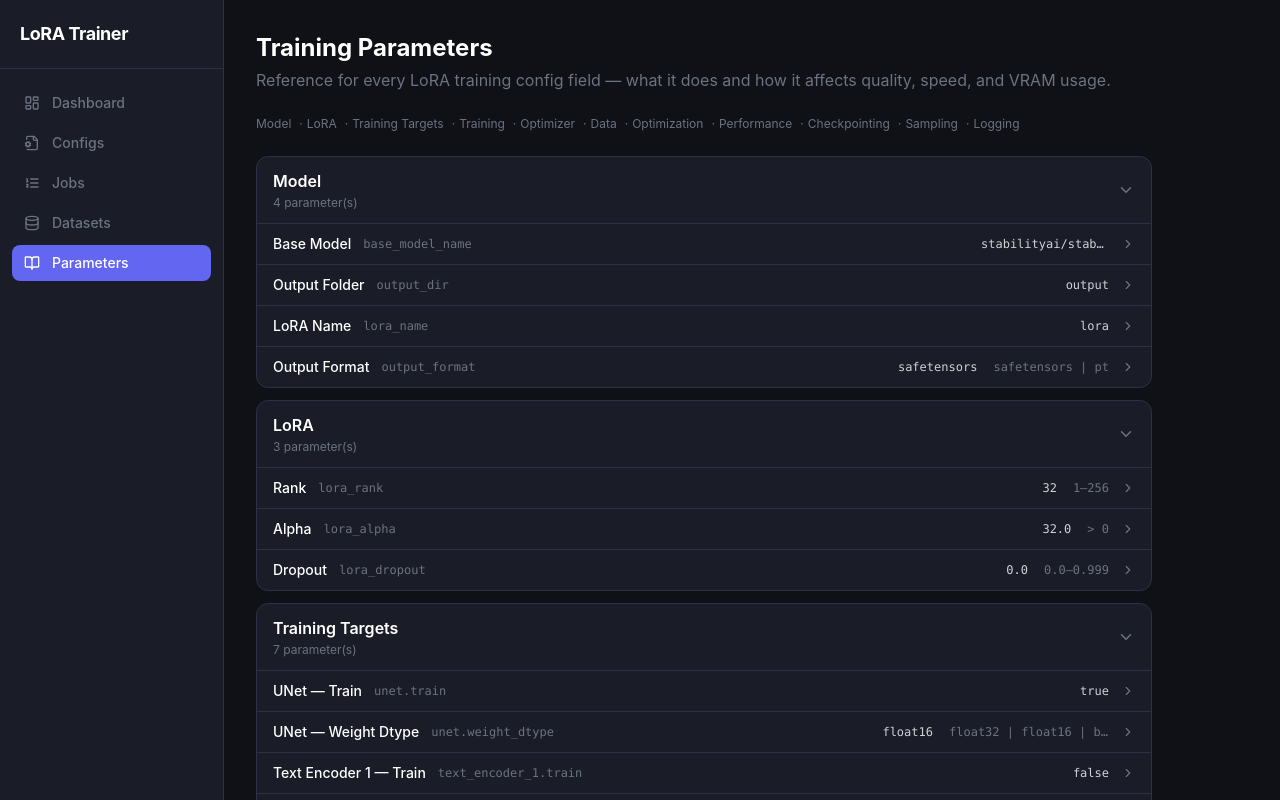
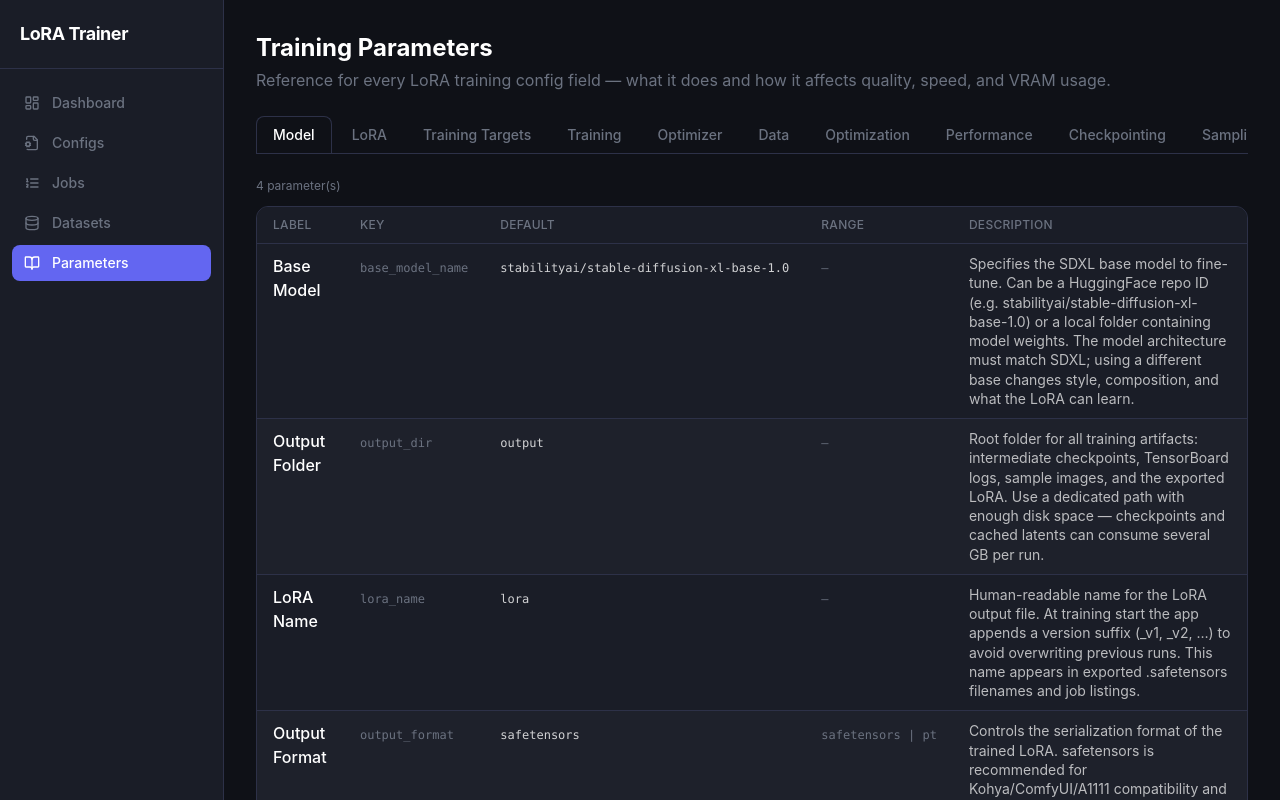
Before and after one commit to andyfirez/lora-trainer, a Next.js app in the folder frontend/: page /parameters in a window 1280 px wide. Shown: the top 800 px of the page. Built offline with nearby package versions, Linux system fonts and the light colour scheme.

Commit message:
feat: replace parameter reference collapsibles with tabbed table (FIR-7)
Co-authored-by: andyfirez <andyfirez@users.noreply.github.com>

```diff
--- a/frontend/src/components/ParameterReferencePage.tsx
+++ b/frontend/src/components/ParameterReferencePage.tsx
@@ -1,31 +1,13 @@
 "use client";
 
 import { useCallback, useEffect, useMemo, useState } from "react";
-import { ChevronDown, ChevronRight } from "lucide-react";
 import { TRAIN_PARAMETER_METADATA } from "@/lib/trainParameterMetadata";
 import { TRAIN_SECTION_ORDER, groupBySection, parameterAnchor } from "@/lib/parameterUtils";
 import type { ParameterMeta } from "@/lib/parameterUtils";
 
-function ParameterRow({
-  entry,
-  expanded,
-  onToggle,
-}: {
-  entry: ParameterMeta;
-  expanded: boolean;
-  onToggle: () => void;
-}) {
-  const anchor = parameterAnchor(entry.key);
-
+function ParameterBadges({ entry }: { entry: ParameterMeta }) {
   return (
-    <div id={anchor} className="scroll-mt-24 border-b border-[var(--border)] last:border-b-0">
-      <button
-        type="button"
-        onClick={onToggle}
-        className="w-full flex items-center gap-3 px-4 py-2.5 text-left hover:bg-white/5 transition-colors"
-      >
-        <div className="flex-1 min-w-0 flex flex-wrap items-center gap-x-3 gap-y-1">
-          <span className="text-sm font-medium text-white shrink-0">{entry.label}</span>
+    <>
       {entry.yamlOnly && (
         <span className="rounded-full bg-amber-500/15 px-1.5 py-0.5 text-[10px] font-medium uppercase tracking-wide text-amber-400">
           YAML only
@@ -36,94 +18,71 @@ function ParameterRow({
           Deprecated
         </span>
       )}
-          <code className="text-xs text-[var(--muted)] font-mono truncate">{entry.key}</code>
-        </div>
-        <div className="hidden sm:flex items-center gap-4 shrink-0 text-xs text-[var(--muted)]">
-          {entry.defaultValue != null && (
-            <span className="font-mono text-white/80 max-w-[8rem] truncate" title={entry.defaultValue}>
-              {entry.defaultValue}
-            </span>
-          )}
-          {entry.constraints != null && (
-            <span className="font-mono max-w-[10rem] truncate" title={entry.constraints}>
-              {entry.constraints}
-            </span>
-          )}
-        </div>
-        {expanded ? (
-          <ChevronDown size={14} className="text-[var(--muted)] shrink-0" />
-        ) : (
-          <ChevronRight size={14} className="text-[var(--muted)] shrink-0" />
-        )}
-      </button>
-      {expanded && (
-        <div className="px-4 pb-3 pt-0">
-          <p className="text-sm text-white/90 leading-relaxed">{entry.description}</p>
-          <dl className="mt-2 flex flex-wrap gap-x-6 gap-y-1 text-xs sm:hidden">
-            {entry.defaultValue != null && (
-              <div>
-                <dt className="text-[var(--muted)] inline">Default: </dt>
-                <dd className="text-white font-mono inline">{entry.defaultValue}</dd>
-              </div>
-            )}
-            {entry.constraints != null && (
-              <div>
-                <dt className="text-[var(--muted)] inline">Range: </dt>
-                <dd className="text-white font-mono inline">{entry.constraints}</dd>
-              </div>
-            )}
-          </dl>
-        </div>
-      )}
-    </div>
+    </>
   );
 }
 
-function SectionBlock({
-  section,
-  items,
-  open,
-  onToggle,
-  expandedRows,
-  onToggleRow,
-}: {
-  section: string;
-  items: ParameterMeta[];
-  open: boolean;
-  onToggle: () => void;
-  expandedRows: Record<string, boolean>;
-  onToggleRow: (key: string) => void;
-}) {
+function ParameterTableRow({ entry }: { entry: ParameterMeta }) {
+  const anchor = parameterAnchor(entry.key);
+
   return (
-    <section id={`section-${parameterAnchor(section)}`} className="bg-[var(--surface)] rounded-xl border border-[var(--border)] overflow-hidden scroll-mt-24">
-      <button
-        type="button"
-        onClick={onToggle}
-        className="w-full flex items-center justify-between px-4 py-3 text-left hover:bg-white/5 transition-colors"
-      >
-        <div>
-          <h2 className="text-base font-semibold text-white">{section}</h2>
-          <p className="text-xs text-[var(--muted)] mt-0.5">{items.length} parameter(s)</p>
+    <tr id={anchor} className="scroll-mt-24 even:bg-white/[0.02] border-b border-[var(--border)] last:border-b-0">
+      <td className="px-4 py-2.5 align-top">
+        <div className="flex flex-wrap items-center gap-x-2 gap-y-1">
+          <span className="font-medium text-white">{entry.label}</span>
+          <ParameterBadges entry={entry} />
         </div>
-        {open ? (
-          <ChevronDown size={18} className="text-[var(--muted)] shrink-0" />
-        ) : (
-          <ChevronRight size={18} className="text-[var(--muted)] shrink-0" />
-        )}
-      </button>
-      {open && (
-        <div className="border-t border-[var(--border)]">
+      </td>
+      <td className="px-4 py-2.5 align-top">
+        <code className="font-mono text-xs text-[var(--muted)] whitespace-nowrap">{entry.key}</code>
+      </td>
+      <td className="px-4 py-2.5 align-top">
+        <span className="font-mono text-xs text-white/80 tabular-nums whitespace-nowrap">
+          {entry.defaultValue ?? "—"}
+        </span>
+      </td>
+      <td className="px-4 py-2.5 align-top">
+        <span className="font-mono text-xs text-[var(--muted)] whitespace-nowrap">
+          {entry.constraints ?? "—"}
+        </span>
+      </td>
+      <td className="px-4 py-2.5 align-top min-w-[16rem]">
+        <p className="text-sm text-white/70 leading-snug">{entry.description}</p>
+      </td>
+    </tr>
+  );
+}
+
+function ParameterTable({ items }: { items: ParameterMeta[] }) {
+  return (
+    <div className="overflow-x-auto rounded-xl border border-[var(--border)] bg-[var(--surface)]">
+      <table className="w-full min-w-[48rem] text-left border-collapse">
+        <thead className="sticky top-0 z-10 bg-[var(--surface)] border-b border-[var(--border)]">
+          <tr>
+            <th className="px-4 py-2.5 text-xs font-medium text-[var(--muted)] uppercase tracking-wide">
+              Label
+            </th>
+            <th className="px-4 py-2.5 text-xs font-medium text-[var(--muted)] uppercase tracking-wide">
+              Key
+            </th>
+            <th className="px-4 py-2.5 text-xs font-medium text-[var(--muted)] uppercase tracking-wide">
+              Default
+            </th>
+            <th className="px-4 py-2.5 text-xs font-medium text-[var(--muted)] uppercase tracking-wide">
+              Range
+            </th>
+            <th className="px-4 py-2.5 text-xs font-medium text-[var(--muted)] uppercase tracking-wide">
+              Description
+            </th>
+          </tr>
+        </thead>
+        <tbody>
           {items.map((entry) => (
-            <ParameterRow
-              key={entry.key}
-              entry={entry}
-              expanded={expandedRows[entry.key] ?? false}
-              onToggle={() => onToggleRow(entry.key)}
-            />
+            <ParameterTableRow key={entry.key} entry={entry} />
           ))}
+        </tbody>
+      </table>
     </div>
-      )}
-    </section>
   );
 }
 
@@ -144,15 +103,8 @@ export default function ParameterReferencePage() {
     [],
   );
 
+  const [activeTab, setActiveTab] = useState<string>(TRAIN_SECTION_ORDER[0]);
   const [hash, setHash] = useState("");
-  const [openSections, setOpenSections] = useState<Record<string, boolean>>(() => {
-    const initial: Record<string, boolean> = {};
-    sections.forEach((group, index) => {
-      initial[group.section] = index < 3;
-    });
-    return initial;
-  });
-  const [expandedRows, setExpandedRows] = useState<Record<string, boolean>>({});
 
   const readHash = useCallback(() => {
     if (typeof window === "undefined") return;
@@ -169,8 +121,7 @@ export default function ParameterReferencePage() {
     if (!hash) return;
     const target = sectionForAnchor(sections, hash);
     if (target) {
-      setOpenSections((prev) => ({ ...prev, [target.section]: true }));
-      setExpandedRows((prev) => ({ ...prev, [target.key]: true }));
+      setActiveTab(target.section);
     }
   }, [hash, sections]);
 
@@ -180,26 +131,12 @@ export default function ParameterReferencePage() {
       document.getElementById(hash)?.scrollIntoView({ behavior: "smooth", block: "start" });
     });
     return () => cancelAnimationFrame(frame);
-  }, [hash, openSections, expandedRows]);
+  }, [hash, activeTab]);
 
-  const toggleSection = (section: string) => {
-    setOpenSections((prev) => ({ ...prev, [section]: !prev[section] }));
-  };
-
-  const toggleRow = (key: string) => {
-    setExpandedRows((prev) => ({ ...prev, [key]: !prev[key] }));
-  };
-
-  const scrollToSection = (section: string) => {
-    const sectionId = `section-${parameterAnchor(section)}`;
-    setOpenSections((prev) => ({ ...prev, [section]: true }));
-    requestAnimationFrame(() => {
-      document.getElementById(sectionId)?.scrollIntoView({ behavior: "smooth", block: "start" });
-    });
-  };
+  const activeSection = sections.find((group) => group.section === activeTab);
 
   return (
-    <div className="space-y-6 max-w-4xl">
+    <div className="space-y-6 max-w-5xl">
       <div>
         <h1 className="text-2xl font-bold text-white">Training Parameters</h1>
         <p className="text-[var(--muted)] mt-1">
@@ -207,33 +144,32 @@ export default function ParameterReferencePage() {
           speed, and VRAM usage.
         </p>
       </div>
-      <nav className="flex flex-wrap gap-x-1 gap-y-1 text-xs text-[var(--muted)]">
-        {sections.map((group, index) => (
-          <span key={group.section} className="inline-flex items-center">
-            {index > 0 && <span className="mx-1">·</span>}
+
+      <div className="flex gap-1 border-b border-[var(--border)] overflow-x-auto">
+        {sections.map((group) => (
           <button
+            key={group.section}
             type="button"
-              onClick={() => scrollToSection(group.section)}
-              className="hover:text-white transition-colors"
+            onClick={() => setActiveTab(group.section)}
+            className={`px-4 py-2 text-sm font-medium rounded-t-lg transition-colors whitespace-nowrap shrink-0 ${
+              activeTab === group.section
+                ? "text-white border border-b-[var(--bg)] border-[var(--border)] bg-[var(--bg)] -mb-px"
+                : "text-[var(--muted)] hover:text-white"
+            }`}
           >
             {group.section}
           </button>
-          </span>
-        ))}
-      </nav>
-      <div className="space-y-3">
-        {sections.map((group) => (
-          <SectionBlock
-            key={group.section}
-            section={group.section}
-            items={group.items}
-            open={openSections[group.section] ?? false}
-            onToggle={() => toggleSection(group.section)}
-            expandedRows={expandedRows}
-            onToggleRow={toggleRow}
-          />
         ))}
       </div>
+
+      {activeSection && (
+        <div>
+          <p className="text-xs text-[var(--muted)] mb-3">
+            {activeSection.items.length} parameter(s)
+          </p>
+          <ParameterTable items={activeSection.items} />
+        </div>
+      )}
     </div>
   );
 }
```
Lines whose indentation alone changed are shown as unchanged.
